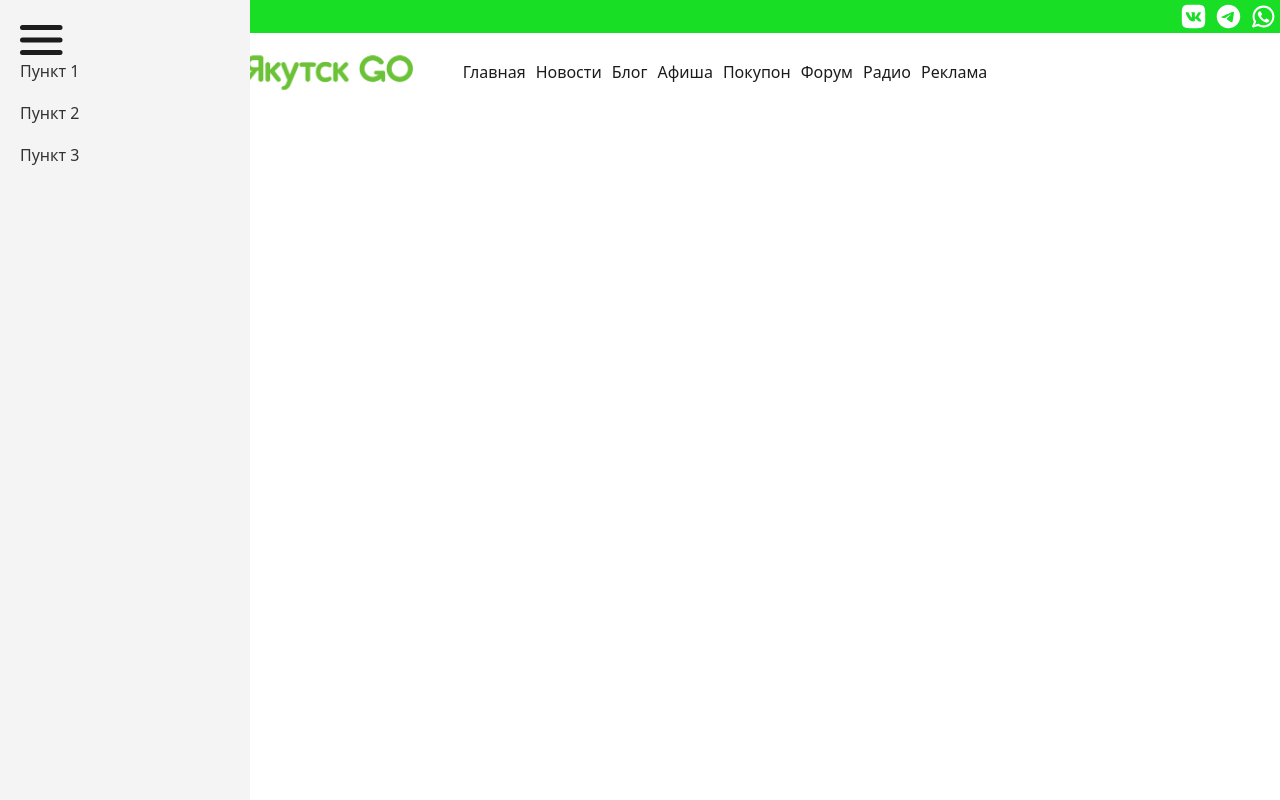
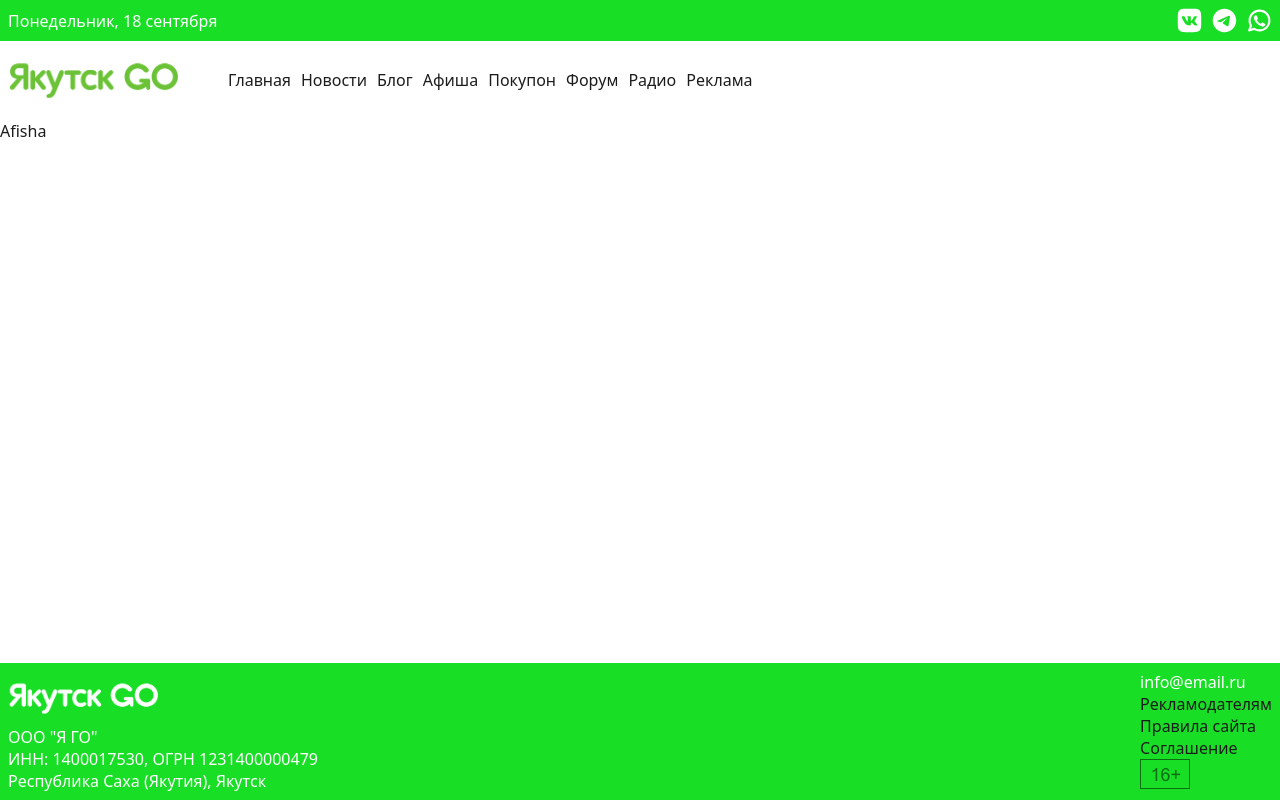
Before and after one commit to JustAlexeyDev/YakutskGO, a React (Create React App) app: page /Afisha in a window 1280 px wide. Built offline with nearby package versions, Linux system fonts and the light colour scheme.

Commit message:
added footer

```diff
--- a/src/Assets/Css/Global.css
+++ b/src/Assets/Css/Global.css
@@ -18,7 +18,8 @@ body {
   justify-content: space-between;
   background-color: var(--accent);
   color: var(--white);
-  padding: 4px;
+  padding: 8px;
+  align-items: center;
 }
 .gap {
   display: flex;
@@ -27,22 +28,44 @@ body {
 .scroll {
   overflow-x: scroll;
 }
+.Footer {
+  position: fixed;
+  left: 0;
+  bottom: 0;
+  background-color: var(--accent);
+  width: 100%;
+  color: var(--white);
+  padding: 8px;
+  display: flex;
+  justify-content: space-between;
+}
+.down {
+  display: flex;
+  flex-direction: column;
+}
+.down a {
+  color: var(--white);
+}
 @media screen and (max-width: 719px) {
   .pc {
     display: none;
   }
   .Header {
     display: flex;
-    flex-direction: column;
   }
   .Logo img {
     width: 120px;
   }
+  .Footer {
+    font-size: 12px;
+  }
 }
 @media screen and (min-width: 720px) {
+  .phone {
+    display: none;
+  }
   .Header {
     gap: 50px;
-    justify-content: center;
   }
   .Logo img {
     width: 170px;
--- a/src/Assets/Css/Reset.css
+++ b/src/Assets/Css/Reset.css
@@ -23,7 +23,6 @@ a, a:link, a:visited  {
 
 a:hover  {
     text-decoration: none;
-		color: var(--accent);
 }
 
 /* Common */
--- a/src/Assets/Css/SideBar.css
+++ b/src/Assets/Css/SideBar.css
@@ -1,36 +1,67 @@
-.sidebar-menu {
+nav {
+  display: flex;
+  padding: 5px;
+  align-items: center;
+  left: 0;
+  background-color: var(--white);
+  width: 100%;
+  z-index: 80;
+}
+nav h1{
+  position: absolute;
+  text-align: center;
+  width: 100%;
+}
+.modal-overlay {
   position: fixed;
   top: 0;
   left: 0;
-  width: 250px;
-  height: 100vh;
-  background: #f4f4f4;
-  transition: transform 0.3s ease;
-  z-index: 999;
+  width: 100%;
+  height: 100%;
+  background-color: rgba(0, 0, 0, 0.45);
+  display: flex;
+  justify-content: center;
+  align-items: center;
+  z-index: 90;
+}
+.modal ul {
+  display: flex;
+  flex-direction: column;
+  align-items: center;
+  gap: 20px;
+}
+.modal {
+  backdrop-filter: blur(2px);
+  background-color: #fff;
+  padding: 20px;
+  border-radius: 15px;
+  display: flex;
+  flex-direction: column;
+  box-shadow: 0 10px 10px rgba(0, 0, 0, 0.281);
+  gap: 20px;
+  z-index: 99;
+  align-items: center;
+}
+.modal h2 {
+  width: 100%;
+  margin-top: 0;
+  display: flex;
+  text-align: center;
+  align-items: center;
+  color: var(--text);
 }
 
-.sidebar-menu.open {
-  transform: translateX(0);
+.modal p {
+  margin-bottom: 10px;
 }
 
-.toggle-button {
-  position: absolute;
-  top: 10px;
-  left: 10px;
-  font-size: 20px;
-  background: transparent;
-  border: none;
+.modal button {
+  padding: 10px 20px;
+  background-color: #ffffff00;
+  color: var(--text);
+  border: 2px solid;
+  border-color: var(--text);
+  border-radius: 5px;
   cursor: pointer;
+  width: 200px;
 }
-
-.menu-items {
-  margin-top: 50px;
-  padding: 0 20px;
-}
-
-.menu-items a {
-  display: block;
-  padding: 10px 0;
-  color: #333;
-  text-decoration: none;
-}
--- /dev/null
+++ b/src/Components/Footer.jsx
@@ -0,0 +1,22 @@
+import Logo from '../Assets/Images/logo-white.png';
+import sixteen from '../Assets/Images/16.png'
+const Footer = () => {
+  return(
+    <div className="Footer">
+      <div className='down'>
+        <img width={150} src={Logo} alt='logo'/>
+        <p>ООО "Я ГО"</p>
+        <p>ИНН: 1400017530, ОГРН 1231400000479</p>
+        <p>Республика Саха (Якутия), Якутск</p>
+      </div>
+      <div className='down'>
+        <p>info@email.ru</p>
+        <a href="#">Рекламодателям</a>
+        <a href="#">Правила сайта</a>
+        <a href="#">Соглашение</a>
+        <img width={50} src={sixteen} alt="16+" />
+      </div>
+    </div>
+  );
+}
+export default Footer;
--- a/src/Components/Header.jsx
+++ b/src/Components/Header.jsx
@@ -8,6 +8,9 @@ import SideBar from './SideBar';
 const Header = () => {
   return(
     <div className="Header">
+      <div className='phone'>
+        <SideBar />
+      </div>
       <div className='Logo'>
         <img src={logo} alt='logo'/>
       </div>
@@ -21,9 +24,6 @@ const Header = () => {
         <Link to='/Radio'>Радио</Link>
         <Link to='/Ad'>Реклама</Link>
       </div>
-      <div className='phone'>
-        <SideBar />
-      </div>
     </div>
   );
 }
--- a/src/Components/SideBar.jsx
+++ b/src/Components/SideBar.jsx
@@ -1,27 +1,43 @@
 import React, { useState } from 'react';
 import burger from '../Assets/Icons/burger.svg';
-import '../Assets/Css/SideBar.css';
+import '../Assets/Css/SideBar.css'
+import { Link } from 'react-router-dom';
 
 const SideBar = () => {
+
   const [isOpen, setIsOpen] = useState(false);
 
-  const toggleMenu = () => {
-    setIsOpen(!isOpen);
+  const openModal = () => {
+    setIsOpen(true);
+    document.body.style.overflow = 'hidden'; // Запрет прокрутки фона за модальным окном
   };
 
+  const closeModal = () => {
+    setIsOpen(false);
+    document.body.style.overflow = 'auto'; // Возобновление прокрутки фона
+  };
   return (
-    <div className={`sidebar-menu ${isOpen ? 'open' : ''}`}>
-      <button className="toggle-button" onClick={toggleMenu}>
-        <img src={burger} alt='burger'/>
+    <nav>
+      <button className='openModal' onClick={openModal}>
+        <img width={45} src={burger} alt='menu' />
       </button>
-      <div className="menu-items">
-        {/* Ваши пункты меню здесь */}
-        <a href="#">Пункт 1</a>
-        <a href="#">Пункт 2</a>
-        <a href="#">Пункт 3</a>
-      </div>
-    </div>
-  );
-};
-
+        {isOpen && (
+          <button className="modal-overlay" onClick={closeModal}>
+            <div className="modal">
+              <h2>Меню сайта:</h2>
+              <ul>
+                <li><Link to="/Home"><button onClick={closeModal}>Главная</button></Link></li>
+                <li><Link to="/News"><button onClick={closeModal}>Новости</button></Link></li>
+                <li><Link to="/Blog"><button onClick={closeModal}>Блог</button></Link></li>
+                <li><Link to="/Afisha"><button onClick={closeModal}>Афиша</button></Link></li>
+                <li><Link to="/Pocupon"><button onClick={closeModal}>Покупон</button></Link></li>
+                <li><Link to="/Forum"><button onClick={closeModal}>Форум</button></Link></li>
+                <li><Link to="/Radio"><button onClick={closeModal}>Радио</button></Link></li>
+                <li><Link to="/Ad"><button onClick={closeModal}>Реклама</button></Link></li>
+              </ul>
+            </div>
+          </button>
+        )}
+    </nav>
+)}
 export default SideBar;
--- a/src/index.jsx
+++ b/src/index.jsx
@@ -9,6 +9,7 @@ import './Assets/Css/SideBar.css';
 // Import Components
 import Header from "./Components/Header";
 import SubHeader from "./Components/SubHeader";
+import Footer from "./Components/Footer";
 // Import Pages
 import Home from "./Home/Home";
 import Afisha from "./Pages/Afisha";
@@ -25,6 +26,7 @@ ReactDOM.render(
         <Route path="/Afisha" element={<Afisha />}/>
         <Route path="/NotFound" element={<NotFound />}/>
       </Routes>
+      <Footer />
     </BrowserRouter>
   </React.StrictMode>,
   document.getElementById('root')
```
Also changed, not shown: src/Assets/Images/16.png (added), src/Assets/Images/logo-white.png (added).
